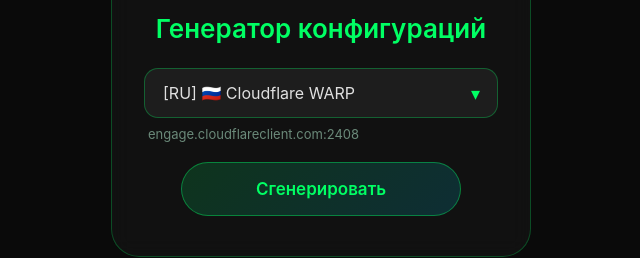
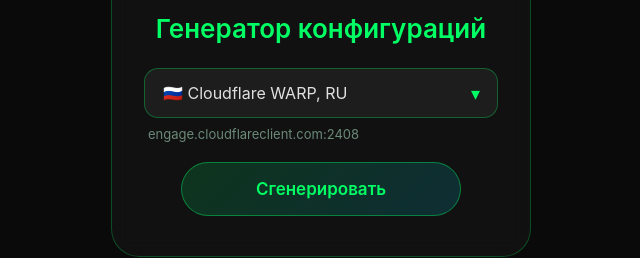
Before and after one commit to NelverRu/GreenWARP_Generator, a website: page index.html in a window 1280 px wide. Shown: the part 529-787 px from the top of the page, 319-959 px from the left. Drawn offline with Linux system fonts and the light colour scheme.

Commit message:
Update index.html

```diff
--- a/index.html
+++ b/index.html
@@ -275,16 +275,16 @@
             <div class="select-wrapper">
                 <select id="endpointSelect">
             <option value="standard" data-endpoint="engage.cloudflareclient.com:2408" data-name="Cloudflare WARP">
-               [RU] 🇷🇺 Cloudflare WARP
+                🇷🇺 Cloudflare WARP, RU
             </option>
             <option value="fr" data-endpoint="147.135.212.152:5242" data-name="Roubaix, FR">
-               [FR] 🇫🇷 Roubaix, FR
+                🇫🇷 Roubaix, FR
             </option>
             <option value="pl" data-endpoint="51.38.153.32:5242" data-name="Warsaw, PL">
-               [PL] 🇵🇱 Warsaw, PL
+                🇵🇱 Warsaw, PL
             </option>
             <option value="de" data-endpoint="51.38.107.252:5242" data-name="Frankfurt, DE">
-               [DE] 🇩🇪 Frankfurt, DE
+                🇩🇪 Frankfurt, DE
             </option>
                 </select>
             </div>
```
Lines whose indentation alone changed are shown as unchanged.
